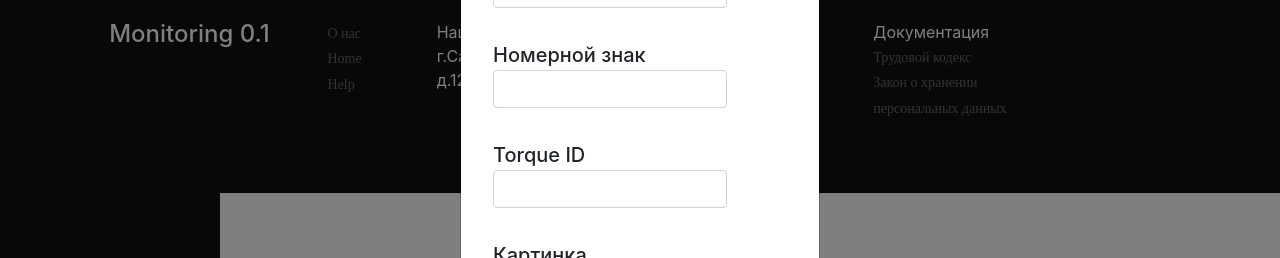
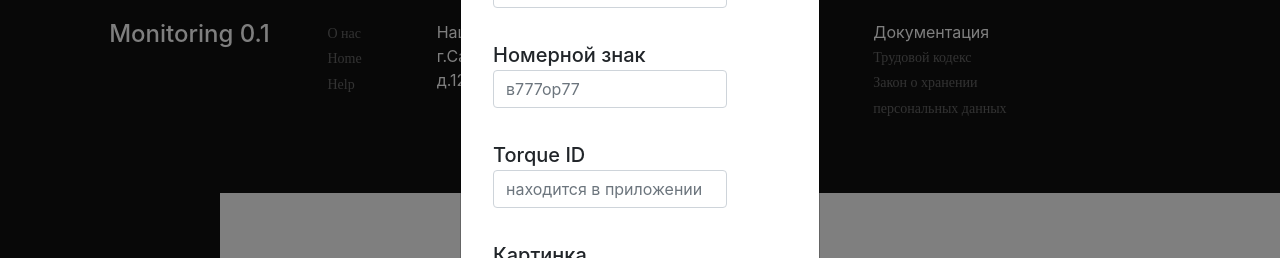
Before and after one commit to KrasnovDenis/TrackTruck-UI, a React (Create React App) app: page /customer/parks/1 in a window 1280 px wide. Both pictures are taken after a click on the button "Добавить". Shown: the part 353-611 px from the top of the page. Built offline with nearby package versions, Linux system fonts and the light colour scheme; no server answers.

Commit message:
add: fix previous commit (adding placeholders instead of def values )

```diff
--- a/src/cars/ModalAddCar.js
+++ b/src/cars/ModalAddCar.js
@@ -112,7 +112,7 @@ class ModalAddPark extends Component {
                                     <Input
                                         type="text"
                                         name="stateNumber"
-                                        defaultValue={this.state.stateNumber}
+                                        placeholder="в777ор77"
                                         pattern="[а-я][0-9]{3}[а-я]{2}[0-9]{2-3}"
                                         onChange={this.onChange}
                                     />
@@ -121,7 +121,7 @@ class ModalAddPark extends Component {
                                     <Input
                                         type="text"
                                         name="torqueId"
-                                        defaultValue={this.state.stateNumber}
+                                        placeholder="находится в приложении"
                                         pattern="[a-z0-9]{32}"
                                         onChange={this.onChange}
                                     />
```
